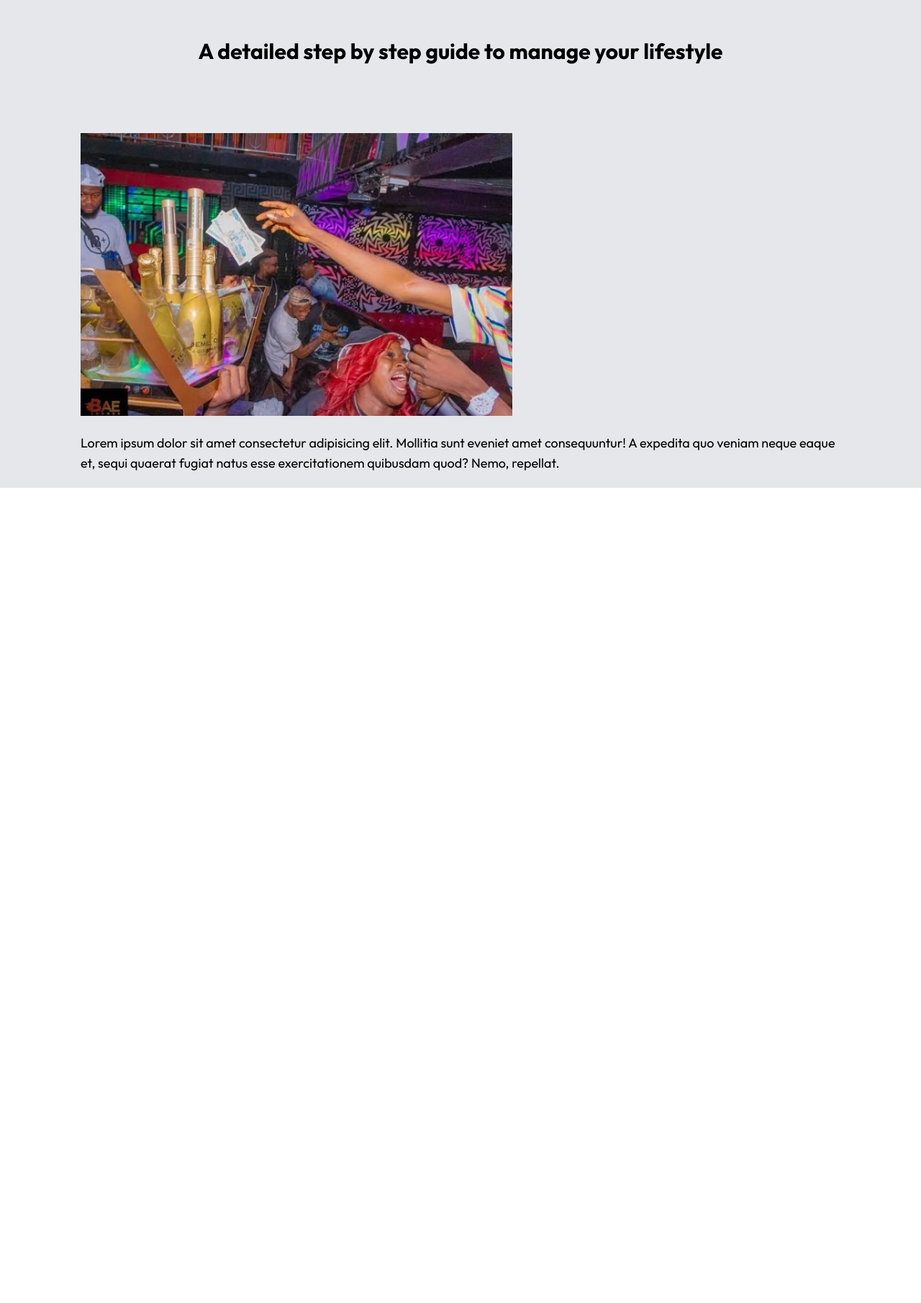
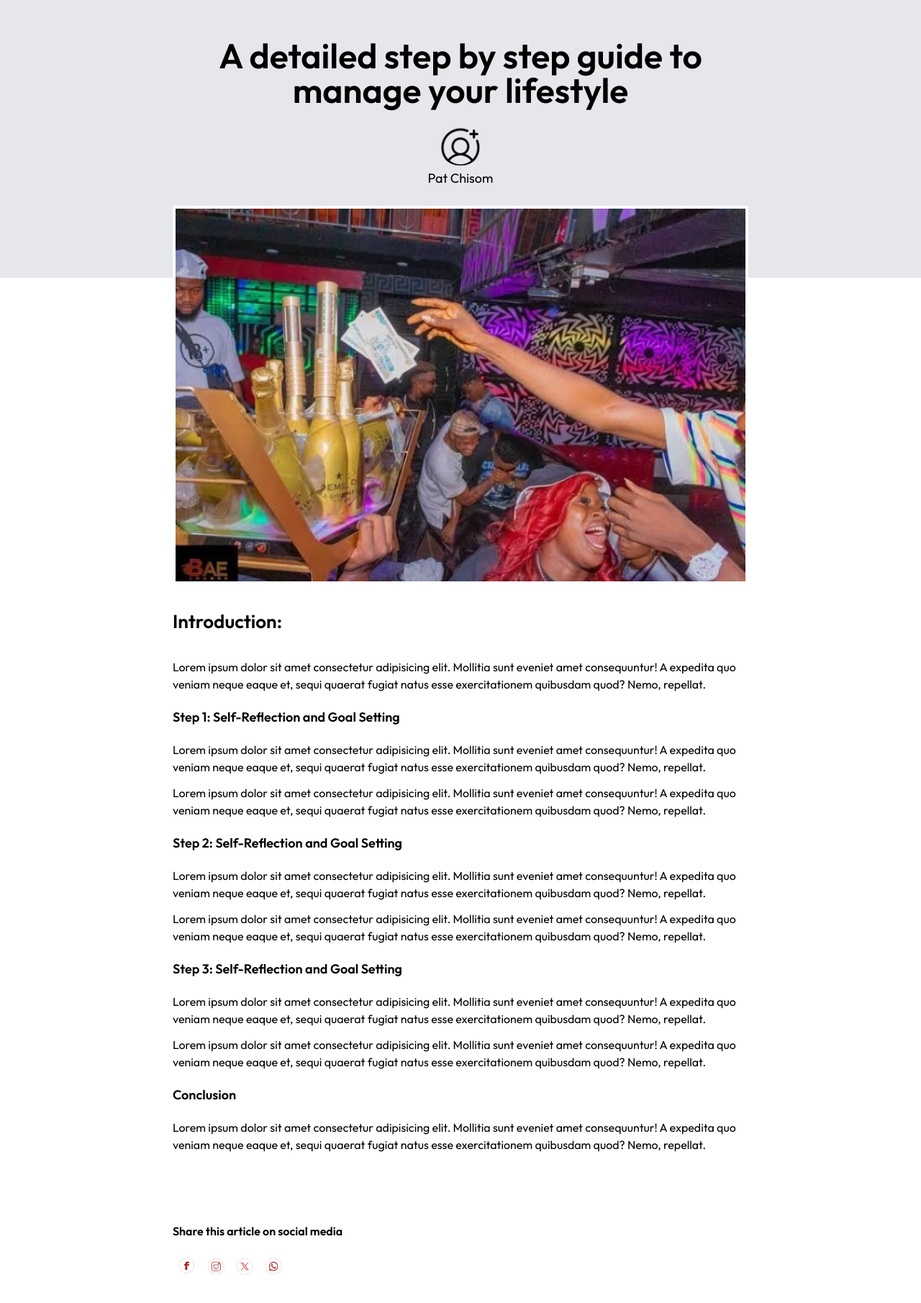
Before and after one commit to johnhytechie/jontechblog-Next.js-dev, a Next.js app: page /blogs/1 in a window 1280 px wide. Shown: the part 563-2374 px from the top of the page at 72% size. Before the commit the page ends 1241 px from the top, so only its background shows below. Built offline with nearby package versions, Linux system fonts and the light colour scheme.

Commit message:
working on blog pages and linkings

```diff
--- a/Assets/assets.js
+++ b/Assets/assets.js
@@ -14,6 +14,7 @@ import image12 from './image12.jpg';
 import wizkid from './wizkid.jpg';
 import x from './x.png';
 import x2 from './x2.png';
+import trisia from './trisia.jpg';
 import whatsapp from './whatsapp.png';
 import virtual5 from './virtual5.jpg';
 import surf2 from './surf2.jpg';
@@ -25,7 +26,6 @@ import arrow from './arrow.png';
 import blogicon from './blogicon.png';
 import dolphine3 from './dolphine3.jpg';
 import izzywhite from './izzywhite.jpg';
-import trisia1 from './trisia1.jpg';
 import strawberry from './strawberry.jpg';
 import club2 from './club2.jpg';
 import dodgered from './dodgered.jpg';
@@ -63,7 +63,8 @@ export const assets = {
     tekinoralogo,
     arrow,
     blogicon,
-    instagram
+    instagram,
+    trisia
 }
 
 export const blog_data= [{
--- a/app/blogs/[id]/page.tsx
+++ b/app/blogs/[id]/page.tsx
@@ -34,23 +34,19 @@ const Page = ({ params }: { params: Promise<{ id: string }> }) => {
   }
 
 
-  return (
+  return (data?<>
     <div className='bg-gray-200 py-5 px-5 md:px-12 lg:px-28'>
-
-      {/* Header */}
+          {/* Header */}
       <div className='flex justify-between items-center'>
 
         <Image
           src={assets.tekinoralogo}
           width={180}
-          alt='logo'
+          alt=''
           className='w-[130px] sm:w-auto'
         />
-
-        <button className='flex items-center gap-2 font-medium py-1 px-3 sm:py-3 sm:px-6 border border-red-500 shadow-[-7px_7px_0px_#880000]'>
-
+         <button className='flex items-center gap-2 font-medium py-1 px-3 sm:py-3 sm:px-6 border border-red-500 shadow-[-7px_7px_0px_#880000]'>
           Get Started
-
           <Image
             src={assets.arrow}
             alt=''
@@ -59,30 +55,44 @@ const Page = ({ params }: { params: Promise<{ id: string }> }) => {
           />
 
         </button>
-
       </div>
-
-
-      {/* Blog Content */}
+         {/* Blog Content */}
        <div className='text-center my-24'>
-      <h1 className="text-3xl font-bold mt-10">
+      <h1 className='text-2xl sm:text-5xl font-semibold max-w-[700px] mx-auto'>
         {data.title}
       </h1>
+      <Image className='mx-auto mt-6 boder border-white rounded-full' src={data.author_img} width={60} height={60} alt=''/>
+      <p className='mt-1 pb-2 text-lg max-w-[740px] mx-auto'>{data.author}</p>
       </div>
+      </div>
+      <div className='mx-5 max-w-[800px] md:mx-auto mt-[-100px] mb-10'>
+          <Image className='border-4 border-white' src={data.image} width={1280} height={720} alt=''/>
+          <h1 className='my-8 text-[26px] font-semibold'>Introduction:</h1>
+          <p>{data.description}</p>
+          <h3 className='my-5 text-[18px] font-semibold'>Step 1: Self-Reflection and Goal Setting</h3>
+          <p className='my-3'>Lorem ipsum dolor sit amet consectetur adipisicing elit. Mollitia sunt eveniet amet consequuntur! A expedita quo veniam neque eaque et, sequi quaerat fugiat natus esse exercitationem quibusdam quod? Nemo, repellat.</p>
+          <p className='my-3'>Lorem ipsum dolor sit amet consectetur adipisicing elit. Mollitia sunt eveniet amet consequuntur! A expedita quo veniam neque eaque et, sequi quaerat fugiat natus esse exercitationem quibusdam quod? Nemo, repellat.</p>
+          <h3 className='my-5 text-[18px] font-semibold'>Step 2: Self-Reflection and Goal Setting</h3>
+          <p className='my-3'>Lorem ipsum dolor sit amet consectetur adipisicing elit. Mollitia sunt eveniet amet consequuntur! A expedita quo veniam neque eaque et, sequi quaerat fugiat natus esse exercitationem quibusdam quod? Nemo, repellat.</p>
+          <p className='my-3'>Lorem ipsum dolor sit amet consectetur adipisicing elit. Mollitia sunt eveniet amet consequuntur! A expedita quo veniam neque eaque et, sequi quaerat fugiat natus esse exercitationem quibusdam quod? Nemo, repellat.</p>
+          <h3 className='my-5 text-[18px] font-semibold'>Step 3: Self-Reflection and Goal Setting</h3>
+          <p className='my-3'>Lorem ipsum dolor sit amet consectetur adipisicing elit. Mollitia sunt eveniet amet consequuntur! A expedita quo veniam neque eaque et, sequi quaerat fugiat natus esse exercitationem quibusdam quod? Nemo, repellat.</p>
+          <p className='my-3'>Lorem ipsum dolor sit amet consectetur adipisicing elit. Mollitia sunt eveniet amet consequuntur! A expedita quo veniam neque eaque et, sequi quaerat fugiat natus esse exercitationem quibusdam quod? Nemo, repellat.</p>
+          <h3 className='my-5 text-[18px] font-semibold'>Conclusion</h3>
+          <p className='my-3'>Lorem ipsum dolor sit amet consectetur adipisicing elit. Mollitia sunt eveniet amet consequuntur! A expedita quo veniam neque eaque et, sequi quaerat fugiat natus esse exercitationem quibusdam quod? Nemo, repellat.</p>
+          <div className='my-24'>
+            <p className='text-black font font-semibold my-4'>Share this article on social media</p>
+            <div className='flex'>
+              <Image src={assets.facebook} width={40} alt=''/>
+              <Image src={assets.instagram} width={40} alt=''/>
+              <Image src={assets.x} width={40} alt=''/>
+              <Image src={assets.whatsapp} width={40} alt=''/>
 
-      <Image
-        src={data.image}
-        width={600}
-        height={400}
-        alt=""
-        className="mt-6"
-      />
+            </div>
+          </div>
+         </div>
+      </>:<></>
 
-      <p className="mt-6 text-lg">
-        {data.description}
-      </p>
-
-    </div>
   )
 }
 
```
Also changed, not shown: 1 other file (tests, documents, lock files or other folders).
